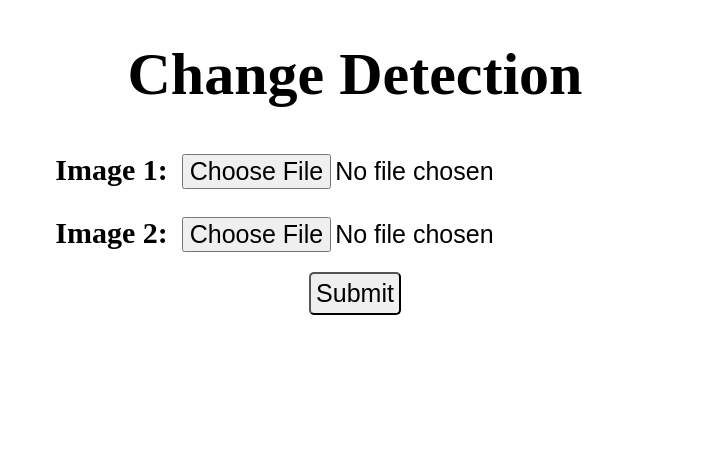
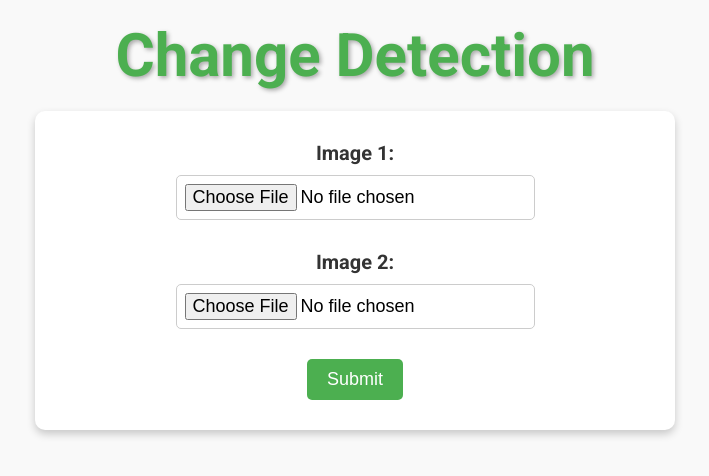
Before and after one commit to divyanshu2712/ChangeDetect, a Flask app: page / in a window 1280 px wide. Shown: the top 476 px of the page, without its empty margins (285-994 px from the left). Run offline with Flask 3, Linux system fonts and the light colour scheme.

Commit message:
Updated UI

```diff
--- a/app.py
+++ b/app.py
@@ -2,56 +2,167 @@ from flask import Flask, render_template, request
 import cv2
 from PIL import Image
 from ultralytics import YOLO
+from sklearn.cluster import DBSCAN
+import numpy as np
 
 app = Flask(__name__)
-# names = ['baseball-diamond', 'basketball-court', 'bridge', 'container-crane', 'ground-track-field', 'harbor', 'helicopter', 'large-vehicle', 'plane', 'roundabout', 'ship', 'small-vehicle', 'soccer-ball-field', 'storage-tank', 'swimming-pool', 'tennis-court']
+
+# # Define class names
+# names = ['baseball-diamond', 'basketball-court', 'bridge', 'ground-track-field', 'harbor', 'helicopter',
+#          'large-vehicle', 'plane', 'roundabout', 'ship', 'small-vehicle', 'soccer-ball-field',
+#         #  'storage-tank', 'swimming-pool', 'tennis-court']
+
 names = ['civilian', 'tank', 'truck', 'unarmed-vehicle']
 
-@app.route('/predict',methods=['GET','POST'])
+@app.route('/predict', methods=['GET', 'POST'])
 def predict():
+    # Retrieve uploaded images
     img1 = request.files['image1']
     img2 = request.files['image2']
 
+    # Convert images to PIL format and save to static directory
     img1_pil = Image.open(img1.stream)
     img2_pil = Image.open(img2.stream)
+    img1_pil.save('static/img1.jpg')
+    img2_pil.save('static/img2.jpg')
 
-    model = YOLO('best_11.pt')
-    results = model.predict(source=img1_pil, conf=0.4, show=True, device='cpu')
+    # Process both images and save output
+    results1 = process('static/img1.jpg', 'out1')
+    results2 = process('static/img2.jpg', 'out2')
 
-    classes_1={}
-    for result in results:
-        img_out_1 = result.save('static/out1.jpg')
-        boxes = result.boxes
-        for box in boxes:
-            class_id = int(box.cls[0])
-            key = names[class_id]
-            classes_1[key]=classes_1.get(key, 0) + 1
+    # Get class-wise counts for both images
+    classes_1 = get_class_counts(results1)
+    classes_2 = get_class_counts(results2)
 
-    results = model.predict(source=img2_pil, conf=0.4, show=True, device='cpu')
-    classes_2={}
-    for result in results:
-        img_out_2 = result.save('static/out2.jpg')
-        boxes = result.boxes
-        # names = model.names #in dict format  # Get class names from the model
-        # print(class_names)
-        for box in boxes:
-            class_id = int(box.cls[0])
-            key= names[class_id]
-            classes_2[key]=classes_2.get(key, 0) + 1
+    # Detect changes between images
+    isChanged = detectChange(classes_1, classes_2, names)
+    changeDict = {name: (classes_1.get(name, 0), classes_2.get(name, 0))
+                  for name in names if classes_1.get(name, 0) != 0 or classes_2.get(name, 0) != 0}
 
-    isChanged = detectChange(classes_1,classes_2,names)
+    # Render template with results
+    return render_template('predict.html', path1='static/out1.jpg', path2='static/out2.jpg',
+                           changeDict=changeDict, isChanged=isChanged, classes=names)
 
-    print(img_out_1)
-    print(img_out_2)
-    # for(key, value) in classes_1.items():
-        # print(f"Class {(class_names[key])}: {value}")
-    return render_template('predict.html',path1=img_out_1[0], path2=img_out_2[0], class_1=classes_1, class_2=classes_2, isChanged=isChanged,classes=names)
-    # return render_template('predict.html')
+def calculate_dynamic_eps(detections):
+    """
+    Calculates a dynamic eps value based on the average distance between detection centroids.
+    """
+    if len(detections) < 2:
+        return 50  # Fallback value
 
-def detectChange(class1,class2,names):
-    for i in names:
-        print(i)
-        if(class1.get(i,0)!= class2.get(i,0)):
+    # Calculate centroids of bounding boxes
+    centroids = np.array([
+        [(detection['box'][0] + detection['box'][2]) / 2, (detection['box'][1] + detection['box'][3]) / 2]
+        for detection in detections
+    ])
+
+    # Compute pairwise distances
+    distances = np.sqrt(np.sum((centroids[:, None] - centroids[None, :]) ** 2, axis=-1))
+    average_distance = np.mean(distances[distances > 0])
+    return max(average_distance * 0.5, 20)  # Minimum eps = 20
+
+def cluster_detections(detections, eps):
+    """
+    Clusters detections based on proximity using DBSCAN.
+    """
+    if not detections:
+        return []
+
+    centroids = np.array([
+        [(detection['box'][0] + detection['box'][2]) / 2, (detection['box'][1] + detection['box'][3]) / 2]
+        for detection in detections
+    ])
+
+    clustering = DBSCAN(eps=eps, min_samples=1).fit(centroids)
+
+    clusters = {}
+    for i, label in enumerate(clustering.labels_):
+        if label == -1:  # Skip noise points
+            continue
+        if label not in clusters:
+            clusters[label] = []
+        clusters[label].append(detections[i])
+
+    return clusters
+
+def calculate_enclosing_box(cluster):
+    """
+    Calculates the enclosing bounding box for a cluster.
+    """
+    x_min, y_min = float('inf'), float('inf')
+    x_max, y_max = float('-inf'), float('-inf')
+
+    for detection in cluster:
+        box = detection['box']
+        x_min = min(x_min, box[0])
+        y_min = min(y_min, box[1])
+        x_max = max(x_max, box[2])
+        y_max = max(y_max, box[3])
+
+    return [x_min, y_min, x_max, y_max]
+
+def process(image_path, output):
+    model = YOLO("best_11.pt")  # Load YOLO model
+    results = model.predict(image_path, imgsz=640)
+
+    # Organize detections by class
+    detections_by_class = {name: [] for name in names}
+    for detection in results[0].boxes:
+        bbox = detection.xyxy[0].tolist()
+        confidence = detection.conf[0]
+        class_id = int(detection.cls[0])
+        class_name = names[class_id]
+
+        # Add detection to its corresponding class
+        detections_by_class[class_name].append({
+            'box': bbox,
+            'class': class_name,
+            'confidence': confidence
+        })
+
+    image = cv2.imread(image_path)
+
+    # Process clusters for each class
+    for class_name, detections in detections_by_class.items():
+        if len(detections) == 0:
+            continue
+        eps = calculate_dynamic_eps(detections)
+        clusters = cluster_detections(detections, eps=eps)
+
+        for cluster_label, cluster in clusters.items():
+            enclosing_box = calculate_enclosing_box(cluster)
+            count = len(cluster)
+
+            # Draw bounding box
+            x1, y1, x2, y2 = map(int, enclosing_box)
+            color = (255, 0, 0)  # All classes have red bounding boxes for simplicity
+            cv2.rectangle(image, (x1, y1), (x2, y2), color, 2)
+
+            # Add text
+            text = f"{class_name}: {count}"
+            cv2.putText(image, text, (x1, y2 + 50), cv2.FONT_HERSHEY_SIMPLEX, 1.5, (255, 255, 255), 4)
+
+    # Save the processed image
+    cv2.imwrite(f'static/{output}.jpg', image)
+    return results
+
+def get_class_counts(results):
+    """
+    Returns a dictionary of class counts from YOLO results.
+    """
+    class_counts = {}
+    for detection in results[0].boxes:
+        class_id = int(detection.cls[0])
+        class_name = names[class_id]
+        class_counts[class_name] = class_counts.get(class_name, 0) + 1
+    return class_counts
+
+def detectChange(class1, class2, names):
+    """
+    Detects changes between two sets of class counts.
+    """
+    for name in names:
+        if class1.get(name, 0) != class2.get(name, 0):
             return True
     return False
 
@@ -59,5 +170,5 @@ def detectChange(class1,class2,names):
 def index():
     return render_template('index.html')
 
-# if __name__ == '__main__':
-#     app.run(debug=True)
+if __name__ == '__main__':
+    app.run(debug=True)
--- a/templates/index.html
+++ b/templates/index.html
@@ -3,19 +3,70 @@
 <head>
     <meta charset="UTF-8">
     <meta name="viewport" content="width=device-width, initial-scale=1.0">
-    <title>Document</title>
+    <title>Change Detection</title>
+    <link href="https://fonts.googleapis.com/css2?family=Roboto:wght@400;700&display=swap" rel="stylesheet">
+    <style>
+        body {
+            font-family: 'Roboto', sans-serif;
+            margin: 0;
+            padding: 0;
+            background-color: #f9f9f9;
+        }
+        h1 {
+            text-align: center;
+            font-size: 60px;
+            color: #4CAF50;
+            margin: 20px;
+            text-shadow: 2px 2px 4px #aaa;
+        }
+        form {
+            display: flex;
+            flex-direction: column;
+            align-items: center;
+            margin: 0 auto;
+            padding: 20px;
+            background-color: #fff;
+            border-radius: 10px;
+            box-shadow: 0 4px 8px rgba(0, 0, 0, 0.2);
+            max-width: 600px;
+        }
+        label {
+            font-size: 20px;
+            font-weight: bold;
+            margin: 10px 0;
+            color: #333;
+        }
+        input[type="file"] {
+            font-size: 18px;
+            padding: 8px;
+            margin-bottom: 20px;
+            border: 1px solid #ccc;
+            border-radius: 5px;
+        }
+        input[type="submit"] {
+            font-size: 18px;
+            padding: 10px 20px;
+            margin: 10px 0;
+            border: none;
+            border-radius: 5px;
+            background-color: #4CAF50;
+            color: white;
+            cursor: pointer;
+            transition: background-color 0.3s ease;
+        }
+        input[type="submit"]:hover {
+            background-color: #45a049;
+        }
+    </style>
 </head>
 <body>
-    <h1 align="center" style="font-size: 60px;">Change Detection</h1>
-
-    <form action="predict" method="post" enctype="multipart/form-data" align="center">
-        <label for="image1" style="text-align: center; font-size: 30px; font-weight: bold; margin: 5px;" >Image 1:</label>
-        <input type="file" name="image1" id="image1"  required style="font-size: 25px; padding: 5px;"><br><br>
-
-        <label for="image2"  style="text-align: center; font-size: 30px; font-weight: bold; margin: 5px;" >Image 2:</label>
-        <input type="file" name="image2" id="image2"  required style="font-size: 25px; padding: 5px;"><br>
-
-        <input type="submit" value="Submit" style="text-align: center;font-size: 25px; padding: 5px;margin: 15px;border-radius: 5px;">
+    <h1>Change Detection</h1>
+    <form action="predict" method="post" enctype="multipart/form-data">
+        <label for="image1">Image 1:</label>
+        <input type="file" name="image1" id="image1" required>
+        <label for="image2">Image 2:</label>
+        <input type="file" name="image2" id="image2" required>
+        <input type="submit" value="Submit">
     </form>
 </body>
 </html>
```
Also changed, not shown: templates/predict.html (+67 -30 lines), Tank/134_jpg.rf.67a7d87dabd8680b70efa3cec4e7e4e4.jpg (added), Tank/237_jpeg.rf.47ab51459719e929a89fff8fc32e9266.jpg (added), Tank/313_jpg.rf.bfda2c1dd1a81b1c64b6d55303c6c235.jpg (added), Tank/447_jpg.rf.82c8e49d0da6322a1051bc6faff71d3b.jpg (added), Tank/560_jpg.rf.355132dff9b33b95a5a31848bac71a60.jpg (added), Tank/576_jpeg.rf.19ee0385d67631c12fa115724a28f0f6.jpg (added), Tank/591_jpg.rf.06134831f537ac5893dd669aa38702ea.jpg (added), Tank/5_jpg.rf.18968a188a1a0ca3c400d4d47ae87940.jpg (added), Tank/shot_142_jpg.rf.16673b4f31d596efcb589bdd1d4b0f50.jpg (added), static/img1.jpg (added), static/img2.jpg (added), static/out1.jpg, static/out2.jpg.
